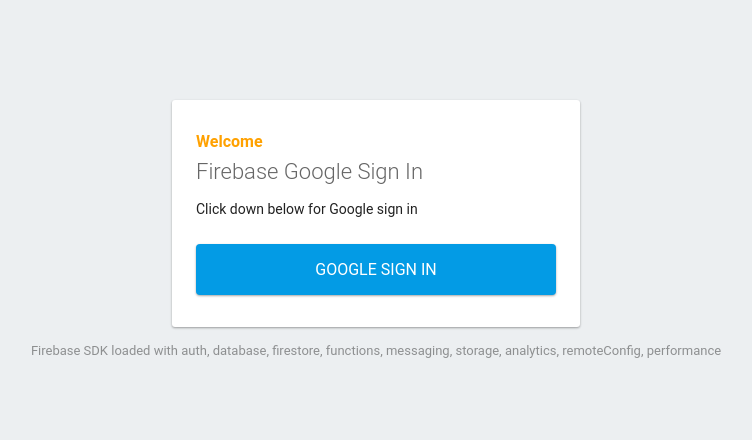
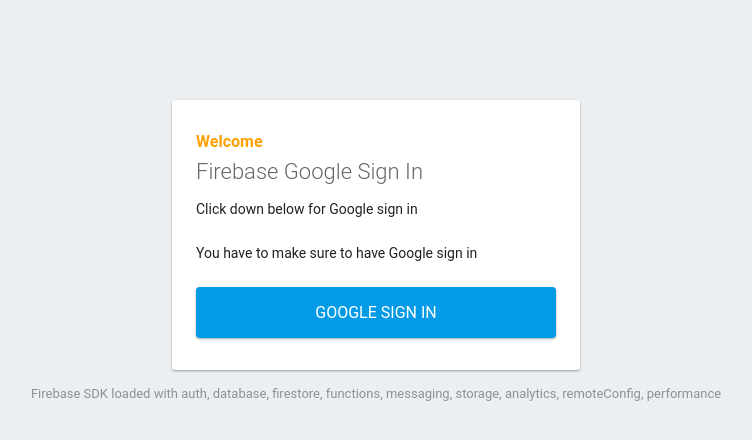
Before and after one commit to akaakoz/firebase-emulators-example, a plain HTML site: page public/index.html in a window 1280 px wide. Shown: the whole page, without its empty margins (264-1016 px from the left). Drawn offline with Linux system fonts and the light colour scheme; some packages are replaced by stand-ins of ours.

Commit message:
Added additional text to the description

```diff
--- a/public/index.html
+++ b/public/index.html
@@ -43,6 +43,7 @@
       <h2>Welcome</h2>
       <h1>Firebase Google Sign In</h1>
       <p>Click down below for Google sign in</p>
+      <p>You have to make sure to have Google sign in</p>
       <a target="_blank" href="https://firebase.google.com/docs/hosting/">Google Sign in</a>
     </div>
     <p id="load">Firebase SDK Loading&hellip;</p>
```
